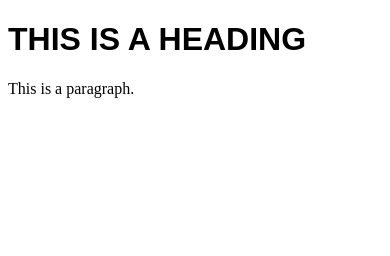
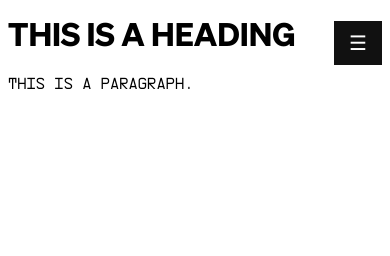
Before and after one commit to Aureliaaa/portfolio, a plain HTML site: page index.html in a window 390 px wide. Drawn offline with Linux system fonts and the light colour scheme; a web font is replaced by a local one.

Commit message:
added hamburger

```diff
--- a/css/styles.css
+++ b/css/styles.css
@@ -1,12 +1,160 @@
+/*Imported fonts*/
 @font-face {
   font-family: 'hakuna_sans';
-  src: url('hakuna-sans-webfont.woff2') format('woff2'),
-       url('hakuna-sans-webfont.woff') format('woff');
+  src: url('../font/hakuna-sans-webfont.woff2') format('woff2'),
+       url('../font/hakuna-sans-webfont.woff') format('woff');
   font-weight: normal;
   font-style: normal;
 
 }
 
+@font-face {
+  font-family: 'modern_sanslight';
+  src: url('../font/modernsans-light-webfont.woff2') format('woff2'),
+       url('../font/modernsans-light-webfont.woff') format('woff');
+  font-weight: normal;
+  font-style: normal;
+
+}
+
+
+
+
+@font-face {
+  font-family: 'nb_architekt_stdbold';
+  src: url('../font/nbarchitektstd-bold-webfont.woff2') format('woff2'),
+       url('../font/nbarchitektstd-bold-webfont.woff') format('woff');
+  font-weight: normal;
+  font-style: normal;
+
+}
+
+
+
+
+@font-face {
+  font-family: 'nb_architekt_stdlight';
+  src: url('../font/nbarchitektstd-light-webfont.woff2') format('woff2'),
+       url('../font/nbarchitektstd-light-webfont.woff') format('woff');
+  font-weight: normal;
+  font-style: normal;
+
+}
+
+
+
+
+@font-face {
+  font-family: 'nb_architekt_stdregular';
+  src: url('font/nbarchitektstd-regular-webfont.woff2') format('woff2'),
+       url('font/nbarchitektstd-regular-webfont.woff') format('woff');
+  font-weight: normal;
+  font-style: normal;
+
+}
+
+
+
+
+@font-face {
+  font-family: 'nb_architekt_std_neuebold';
+  src: url('../font/nbarchitektstdneue-bold-webfont.woff2') format('woff2'),
+       url('../font/nbarchitektstdneue-bold-webfont.woff') format('woff');
+  font-weight: normal;
+  font-style: normal;
+
+}
+
+
+
+
+@font-face {
+  font-family: 'nb_architekt_std_neuelight';
+  src: url('../font/nbarchitektstdneue-light-webfont.woff2') format('woff2'),
+       url('../font/nbarchitektstdneue-light-webfont.woff') format('woff');
+  font-weight: normal;
+  font-style: normal;
+
+}
+
+
+
+
+@font-face {
+  font-family: 'nb_architekt_std_neueregular';
+  src: url('../font/nbarchitektstdneue-regular-webfont.woff2') format('woff2'),
+       url('../font/nbarchitektstdneue-regular-webfont.woff') format('woff');
+  font-weight: normal;
+  font-style: normal;
+
+}
+
+/*Actual Styles*/
+
 h1 {
   font-family: 'hakuna_sans', Arial, sans-serif;
 }
+
+p {
+  font-family: 'nb_architekt_std_neueregular', sans-serif;
+}
+
+/* The sidebar menu */
+.sidebar {
+  height: 35%; /* 100% Full-height */
+  width: 0; /* 0 width - change this with JavaScript */
+  position: fixed; /* Stay in place */
+  z-index: 1; /* Stay on top */
+  top: 2%;
+  right: 1%;
+  background-color: #111; /* Black*/
+  overflow-x: hidden; /* Disable horizontal scroll */
+  padding-top: 60px; /* Place content 60px from the top */
+  transition: 0.5s; /* 0.5 second transition effect to slide in the sidebar */
+}
+
+/* The sidebar links */
+.sidebar a {
+  padding: 8px 8px 8px 32px;
+  text-decoration: none;
+  font-size: 25px;
+  color: #818181;
+  display: block;
+  transition: 0.3s;
+}
+
+/* When you mouse over the navigation links, change their color */
+.sidebar a:hover {
+  color: #f1f1f1;
+}
+
+/* Position and style the close button (top right corner) */
+.sidebar .closebtn {
+  position: absolute;
+  top: 0;
+  right: 5%;
+  font-size: 36px;
+  margin-right: 50px;
+}
+
+/* The button used to open the sidebar */
+.openbtn {
+  float: right;
+
+  font-size: 20px;
+  cursor: pointer;
+  background-color: #111;
+  color: white;
+  padding: 10px 15px;
+  border: none;
+}
+
+.openbtn:hover {
+  background-color: #444;
+}
+
+/* On smaller screens, where height is less than 450px, change the style of the sidenav (less padding and a smaller font size) */
+@media screen and (max-height: 450px) {
+  .sidebar {padding-top: 15px;}
+  .sidebar a {font-size: 18px;}
+}
--- a/index.html
+++ b/index.html
@@ -3,11 +3,38 @@
 
 <head>
     <title>Home</title>
-    <link rel="stylesheet" href="css/styles.css">
+    <link rel="stylesheet" href="css/styles.css" type="text/css" charset="utf-8" />
+
+    <script>
+        /* Set the width of the sidebar to 250px and the left margin of the page content to 250px */
+        function openNav() {
+        document.getElementById("mySidebar").style.width = "150px";
+        document.getElementById("main").style.marginLeft = "250px";
+        }
+
+        /* Set the width of the sidebar to 0 and the left margin of the page content to 0 */
+        function closeNav() {
+        document.getElementById("mySidebar").style.width = "0";
+        document.getElementById("main").style.marginLeft = "0";
+        }
+    </script>
+
 </head>
 
 <body>
+    <div id="mySidebar" class="sidebar">
+        <a href="javascript:void(0)" class="closebtn" onclick="closeNav()">&times;</a>
+        <a href="#">Home</a>
+        <a href="#">Services</a>
+        <a href="#">Clients</a>
+        <a href="#">Contact</a>
+      </div>
 
+      <div id="main">
+        <button class="openbtn" onclick="openNav()">&#9776;</button>
+      </div>
+
+    </div>
     <h1>THIS IS A HEADING</h1>
     <p>This is a paragraph.</p>
 
```
Also changed, not shown: font/modernsans-light-webfont.woff (added), font/modernsans-light-webfont.woff2 (added), font/nbarchitektstd-bold-webfont.woff (added), font/nbarchitektstd-bold-webfont.woff2 (added), font/nbarchitektstd-light-webfont.woff (added), font/nbarchitektstd-light-webfont.woff2 (added), font/nbarchitektstd-regular-webfont.woff (added), font/nbarchitektstd-regular-webfont.woff2 (added), font/nbarchitektstdneue-bold-webfont.woff (added), font/nbarchitektstdneue-bold-webfont.woff2 (added), font/nbarchitektstdneue-light-webfont.woff (added), font/nbarchitektstdneue-light-webfont.woff2 (added), font/nbarchitektstdneue-regular-webfont.woff (added), font/nbarchitektstdneue-regular-webfont.woff2 (added), 1 other file.
